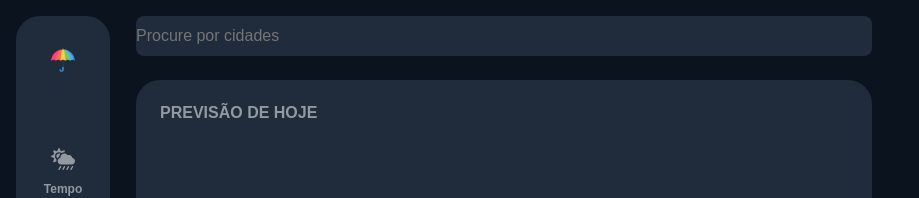
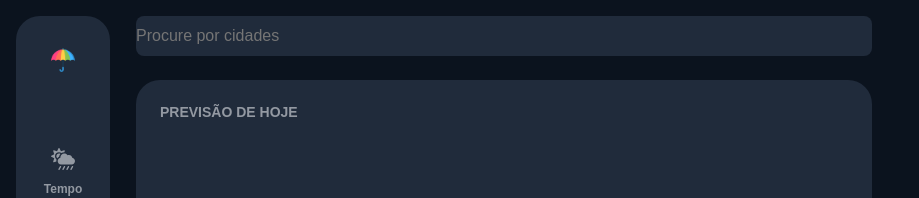
Before and after one commit to glacykm11/weather-app, an Angular app: page / in a window 1280 px wide. Shown: the top 198 px of the page, without its empty margins (0-919 px from the left). Built offline with nearby package versions, Linux system fonts and the light colour scheme.

Commit message:
fix: ajustes no component today-forecast

```diff
--- a/src/app/shared/components/today-forecast/today-forecast.component.html
+++ b/src/app/shared/components/today-forecast/today-forecast.component.html
@@ -1,5 +1,5 @@
 <div class="container">
-    <p class="container__text"><strong>PREVISÃO DE HOJE</strong></p>
+    <p class="container__title"><strong>PREVISÃO DE HOJE</strong></p>
     <div class="container__forecast--wrapper">
         <ng-container *ngFor="let todayForecast of todayForecasts; let i = index">
             <div class="container__forecast">
--- a/src/app/shared/components/today-forecast/today-forecast.component.scss
+++ b/src/app/shared/components/today-forecast/today-forecast.component.scss
@@ -26,6 +26,11 @@
         color: var(--white-color);
     }
 
+    &__title {
+        font-size: 14px;
+        color: var(--text-color);
+    }
+
     &__text {
         font-size: 16px;
         color: var(--text-color);
```
